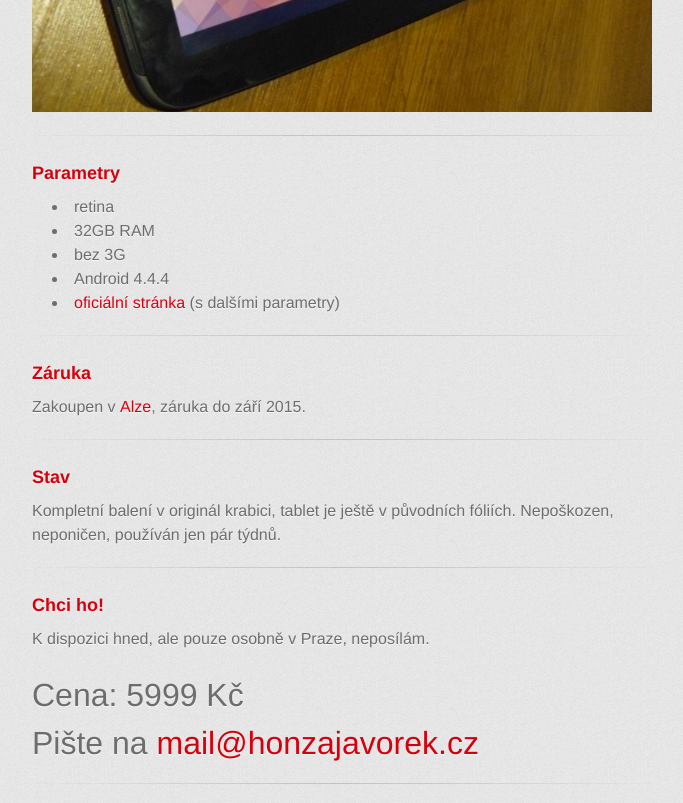
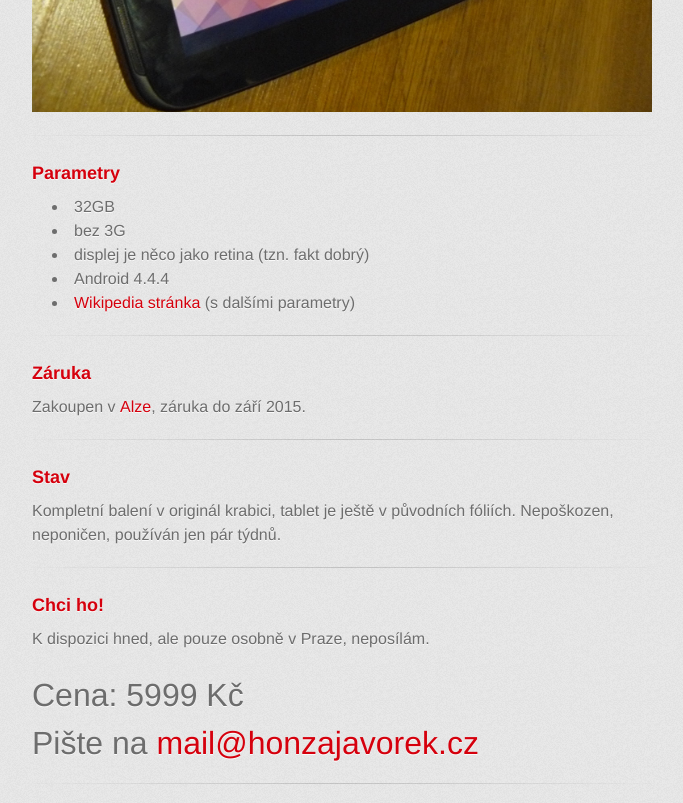
Before and after one commit to honzajavorek/tablet, a plain HTML site: page index.html in a window 1280 px wide. Shown: the part 778-1581 px from the top of the page, without its empty margins (298-981 px from the left). Drawn offline with Linux system fonts and the light colour scheme; a web font is replaced by a local one.

Commit message:
Update index.html

```diff
--- a/index.html
+++ b/index.html
@@ -29,11 +29,11 @@
           <hr>
           <h3>Parametry</h3>
                 <ul>
-    <li>retina</li>
-    <li>32GB RAM</li>
+    <li>32GB</li>
     <li><b>bez</b> 3G</li>
+    <li>displej je něco jako retina (tzn. fakt dobrý)</li>
     <li>Android 4.4.4</li>
-    <li><a href="https://play.google.com/store/devices/details/Nexus_10_32GB?id=nexus_10_32gb&amp;hl=cs">oficiální stránka</a> (s dalšími parametry)</li>
+    <li><a href="https://en.wikipedia.org/wiki/Nexus_10">Wikipedia stránka</a> (s dalšími parametry)</li>
           </ul>
 
           <hr>
```
